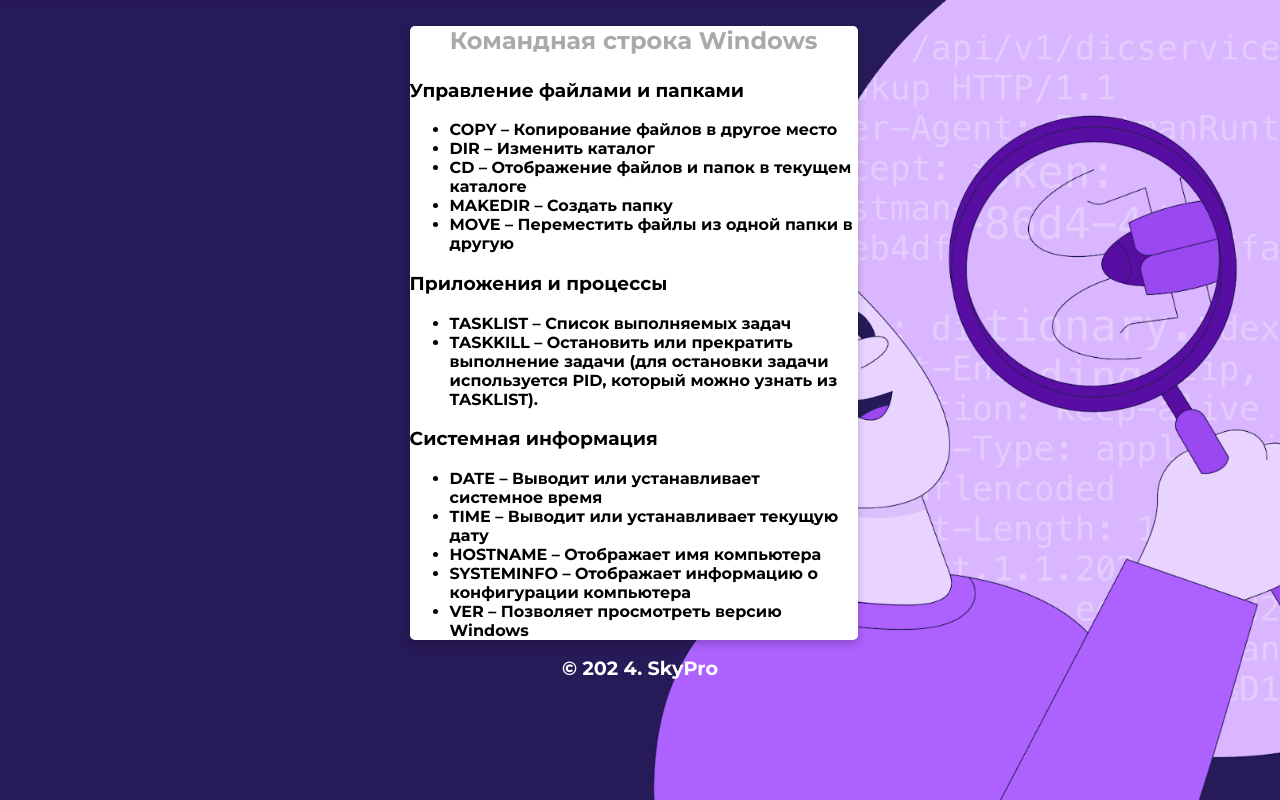
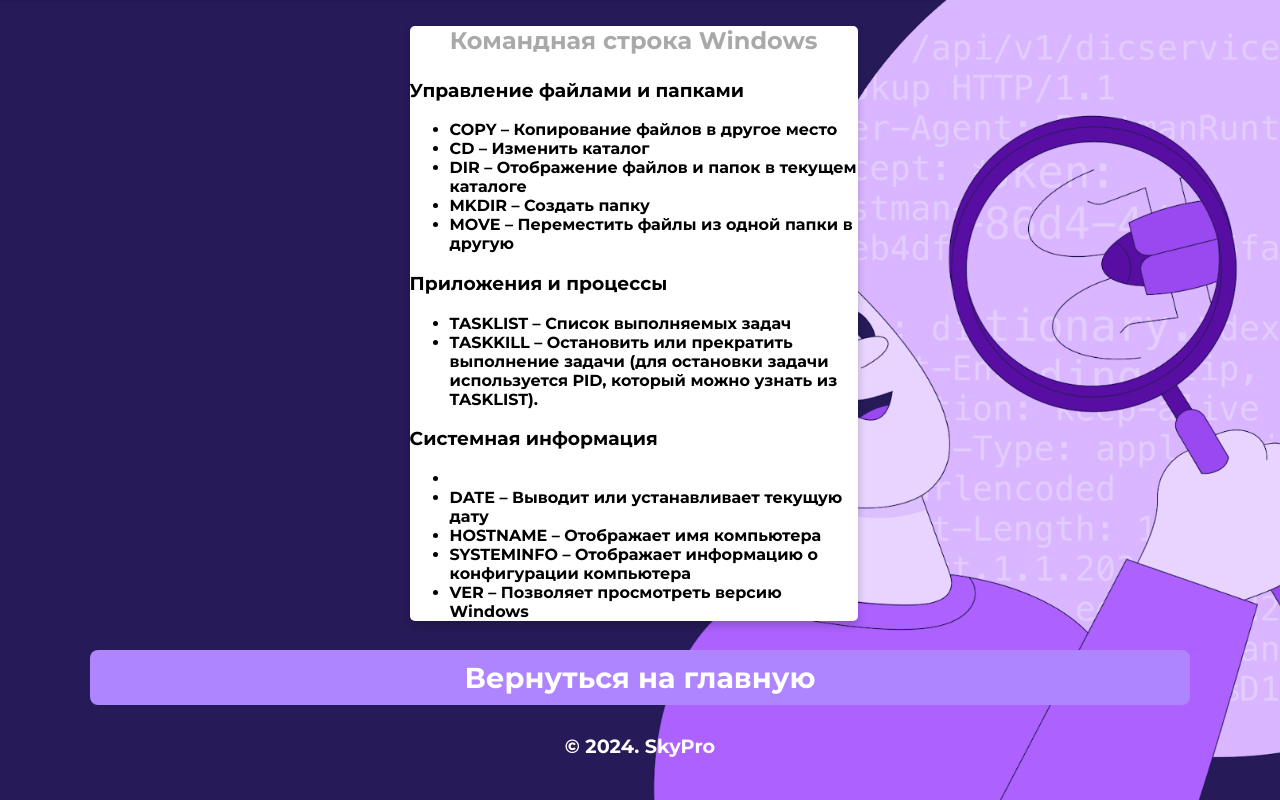
Before and after one commit to oksanashmeleva1984/skypro_final_task, a plain HTML site: page html/cmd.html in a window 1280 px wide. Drawn offline with Linux system fonts and the light colour scheme.

Commit message:
Устранены ошибки

```diff
--- a/html/cmd.html
+++ b/html/cmd.html
@@ -16,9 +16,9 @@
          <h3 id="rt-0"> Управление файлами и папками</h3>
          <ul>
             <li>COPY – Копирование файлов в другое место</li>
-            <li>DIR – Изменить каталог</li>
-            <li>CD – Отображение файлов и папок в текущем каталоге</li>
-            <li>MAKEDIR – Создать папку</li>
+            <li>CD – Изменить каталог</li>
+            <li>DIR – Отображение файлов и папок в текущем каталоге</li>
+            <li>MKDIR – Создать папку</li>
             <li>MOVE – Переместить файлы из одной папки в другую</li>
          </ul>
          <h3 id="rt-1">Приложения и процессы</h3>
@@ -28,8 +28,8 @@
          </ul>
          <h3 id="rt-3">Системная информация</h3>
          <ul>
-            <li>DATE – Выводит или устанавливает системное время</li>
-            <li>TIME – Выводит или устанавливает текущую дату</li>
+            <li><TIME – Выводит или устанавливает системное время</li>
+            <li>DATE – Выводит или устанавливает текущую дату</li>
             <li>HOSTNAME – Отображает имя компьютера</li>
             <li>SYSTEMINFO – Отображает информацию о конфигурации компьютера</li>
             <li>VER – Позволяет просмотреть версию Windows</li>
@@ -37,7 +37,10 @@
       </div>
       <!--footer-->
       <footer class="animated fadeIn">
-         &copy; 202 4. SkyPro
+         <p class="location" align="center">
+            <a href="index.html">Вернуться на главную</a>
+         </p>
+         &copy; 2024. SkyPro
       </footer>
    </body>
 </html>
```
Also changed, not shown: html/git.html (+3 -3 lines), html/mac.html (+3 -3 lines).
